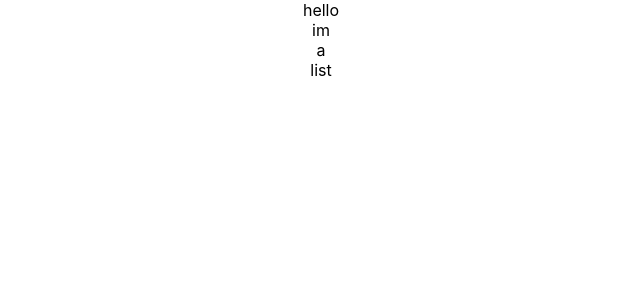
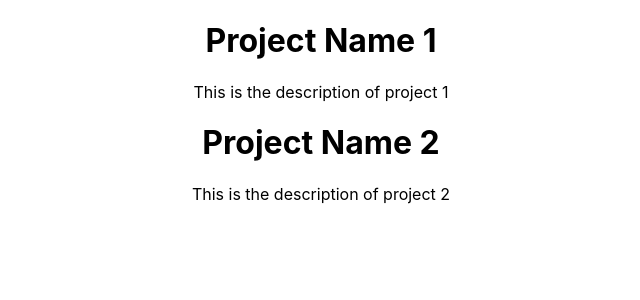
Before and after one commit to ahsanr479/you-re-going-daon, a React (Create React App) app in the folder youre-going-daon/: page / in a window 1280 px wide. Shown: the top 300 px of the page, without its empty margins (319-959 px from the left). Built offline with nearby package versions, Linux system fonts and the light colour scheme.

Commit message:
fixed card functionality

```diff
--- a/youre-going-daon/src/components/card/card.js
+++ b/youre-going-daon/src/components/card/card.js
@@ -3,8 +3,23 @@ import React, { useEffect } from 'react'
 function Card(props) {
   return (
     <div hidden={props.hiddenFlag}>
-        {props.info}
-        {console.log("CARD: ", props.hiddenFlag)}
+      {console.log(props.info)}
+      { props.info ? <div>
+            <h1>{props.info.projectName}</h1>
+            <p>{props.info.projectDescription}</p>
+            <h2>Team Members</h2>
+            <div>
+              {
+              props.info.teamMembers.map((el) => {
+                return <div>
+                  <p>Name: {el.name} </p>
+                  <p hidden> {el.id} </p>
+                </div>
+              })}
+            </div>
+          </div>
+          : null
+        }
     </div>
   )
 }
--- a/youre-going-daon/src/components/list/list.js
+++ b/youre-going-daon/src/components/list/list.js
@@ -4,7 +4,12 @@ import { useState } from 'react';
 
 function List() {
     //pull api data here
-    let myList = ['hello', 'im', 'a', 'list'];
+    let myMockJson = {"data" :
+        [
+            {"teamId" : 12345, "projectName" : "Project Name 1", "projectDescription": "This is the description of project 1", "teamMembers" : [{"name": "David", "id" : 12345}, {"name": "Sabir", "id": 54321}]},
+            {"teamId" : 54321, "projectName" : "Project Name 2", "projectDescription": "This is the description of project 2", "teamMembers" : [{"name": "Insert Name", "id" : 12345}, {"name": "Insert Name", "id": 54321}]}
+        ]
+    };
     const [hiddenFlag, updateHiddenFlag] = useState(true);
     const [selectedData, updateData] = useState();
     const [selectedIndex, updateIndex] = useState();
@@ -13,12 +18,12 @@ function List() {
         updateIndex(index);
     }
 
-    const logic = (currIndex) => {
+    const logic = (currIndex, el) => {
         if (selectedIndex === currIndex && (hiddenFlag || !hiddenFlag)) {
             updateHiddenFlag(!hiddenFlag)
             console.log("case 1: ", currIndex)
         } else if (selectedIndex != currIndex) {
-            updateState(myList[currIndex], currIndex)
+            updateState(el, currIndex)
             if (hiddenFlag) {
                 updateHiddenFlag(!hiddenFlag)
             }
@@ -27,10 +32,10 @@ function List() {
     }
     return (
             <div>
-            {myList.map((el, index)=>{
-                return <div onClick={()=>{logic(index)}}>
-                    {"\n" + el}
-
+                {myMockJson.data.map((el, index)=>{
+                return <div onClick={()=>{logic(index, el)}}>
+                        <h1>{el.projectName}</h1>
+                        <p>{el.projectDescription}</p>
                 </div>
             })}
             <Card hiddenFlag={hiddenFlag} info={selectedData}></Card>
```
